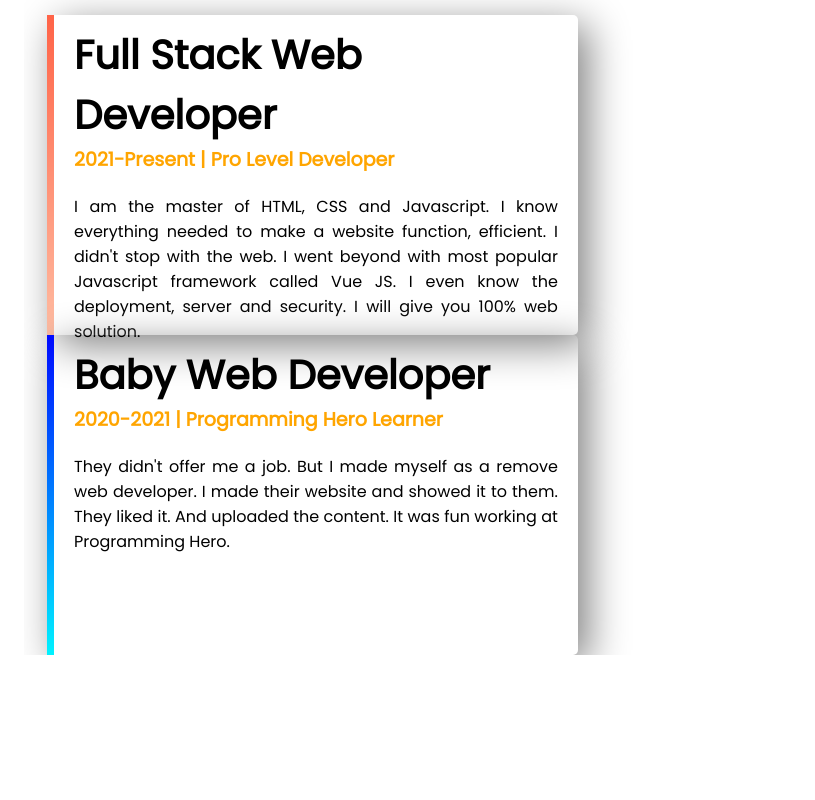
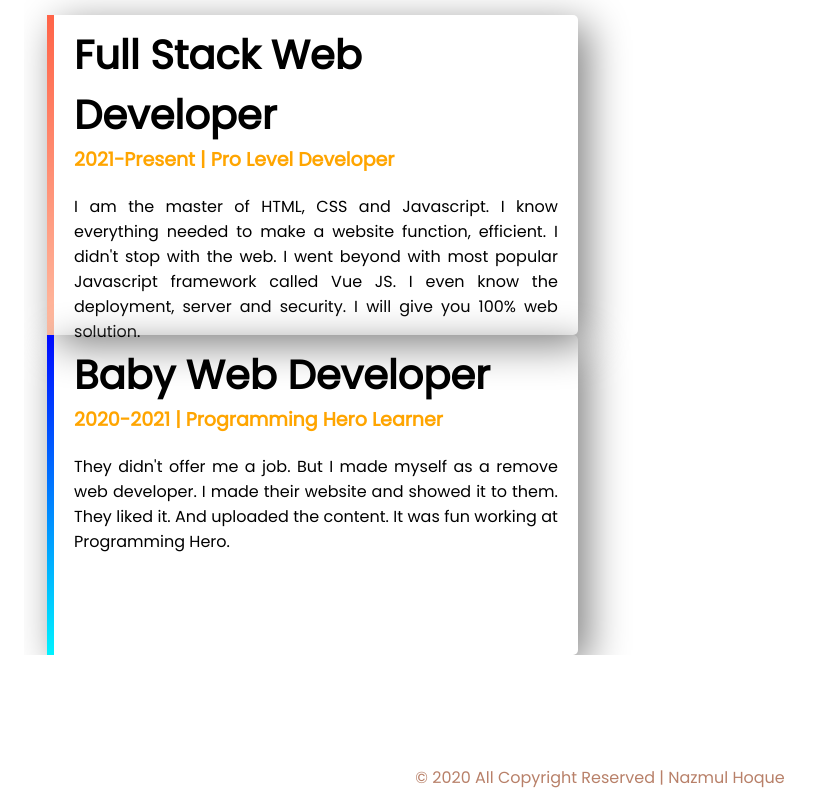
Before and after one commit to hoque-nazmul/portfolio-website, a plain HTML site: page index.html in a window 1280 px wide. Shown: the part 1357-2157 px from the top of the page, without its empty margins (40-855 px from the left). Before the commit the page ends 2112 px from the top, so only its background shows below. Drawn offline with Linux system fonts and the light colour scheme.

Commit message:
footer section is added

```diff
--- a/css/style.css
+++ b/css/style.css
@@ -134,3 +134,9 @@ img{
     border-image-slice: 1;
     border-radius: 5px;
 }
+
+footer p {
+    text-align: center;
+    color: #B88069;
+    padding: 10px 0px;
+}
--- a/index.html
+++ b/index.html
@@ -56,5 +56,8 @@
             </div>
         </div>
     </section>
+    <footer>
+        <p>&copy; 2020 All Copyright Reserved | Nazmul Hoque</p>
+    </footer>
 </body>
 </html>
```
